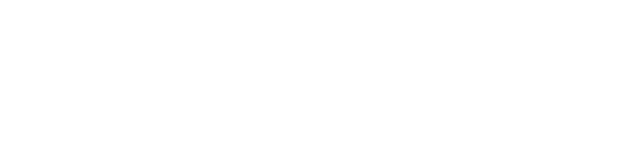
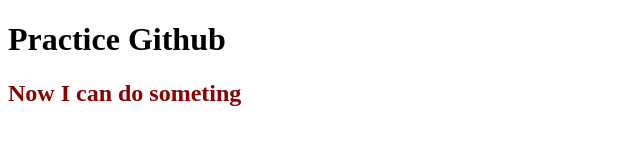
Before and after one commit to khalidbinneamul/my-third-repo, a plain HTML site: page index.html in a window 1280 px wide. Shown: the whole page, without its empty margins (0-640 px from the left). Drawn offline with Linux system fonts and the light colour scheme.

Commit message:
color added

```diff
--- a/index.html
+++ b/index.html
@@ -5,8 +5,10 @@
     <meta http-equiv="X-UA-Compatible" content="IE=edge">
     <meta name="viewport" content="width=device-width, initial-scale=1.0">
     <title>My third repo</title>
+    <link rel="stylesheet" href="style.css">
 </head>
 <body>
-
+    <h1>Practice Github</h1>
+    <h2>Now I can do someting</h2>
 </body>
 </html>
--- /dev/null
+++ b/style.css
@@ -0,0 +1,3 @@
+h2{
+    color: darkred;
+}
```
